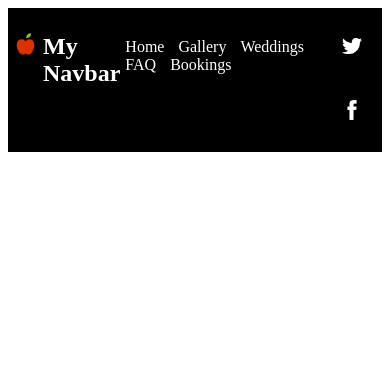
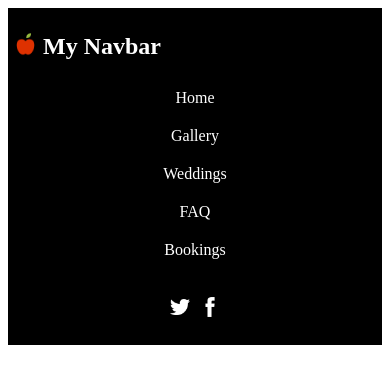
Before and after one commit to gmcha/responsive-web-design, a plain HTML site: page index.html in a window 390 px wide. Drawn offline with Linux system fonts and the light colour scheme.

Commit message:
Update: Add media query

```diff
--- a/index.css
+++ b/index.css
@@ -45,3 +45,30 @@ div.contact img{
     height: 20px;
     margin: 19.920px 5px;
 }
+
+@media screen and (max-width: 600px) {
+    nav {
+        display: flex;
+        flex-direction: column;
+    }
+
+    div.webName {
+
+    }
+
+    ol.menu {
+        display: flex;
+        flex-direction: column;
+        align-items: center;
+        margin: 0 0;
+    }
+
+    ol.menu li {
+        padding: 10px 0px;
+    }
+
+    div.contact {
+        display: flex;
+        justify-content: center;
+    }
+}
```
